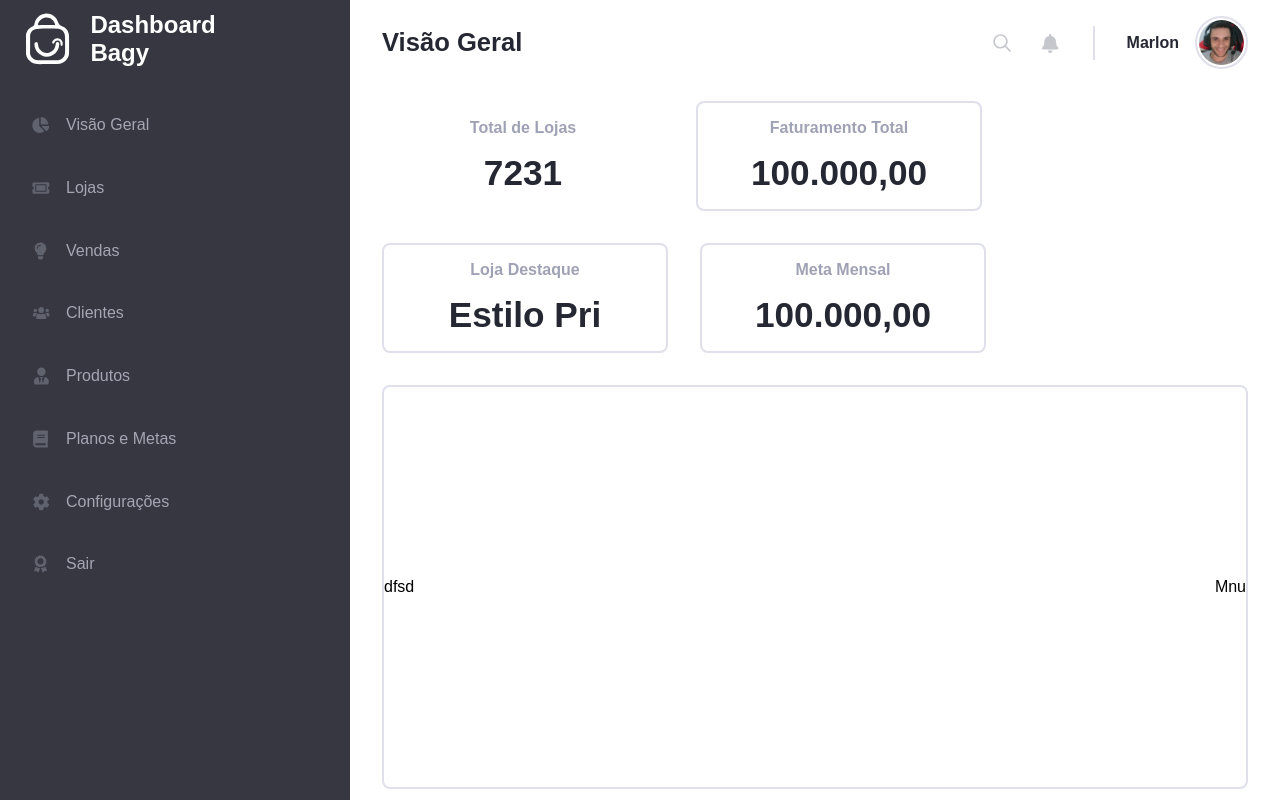
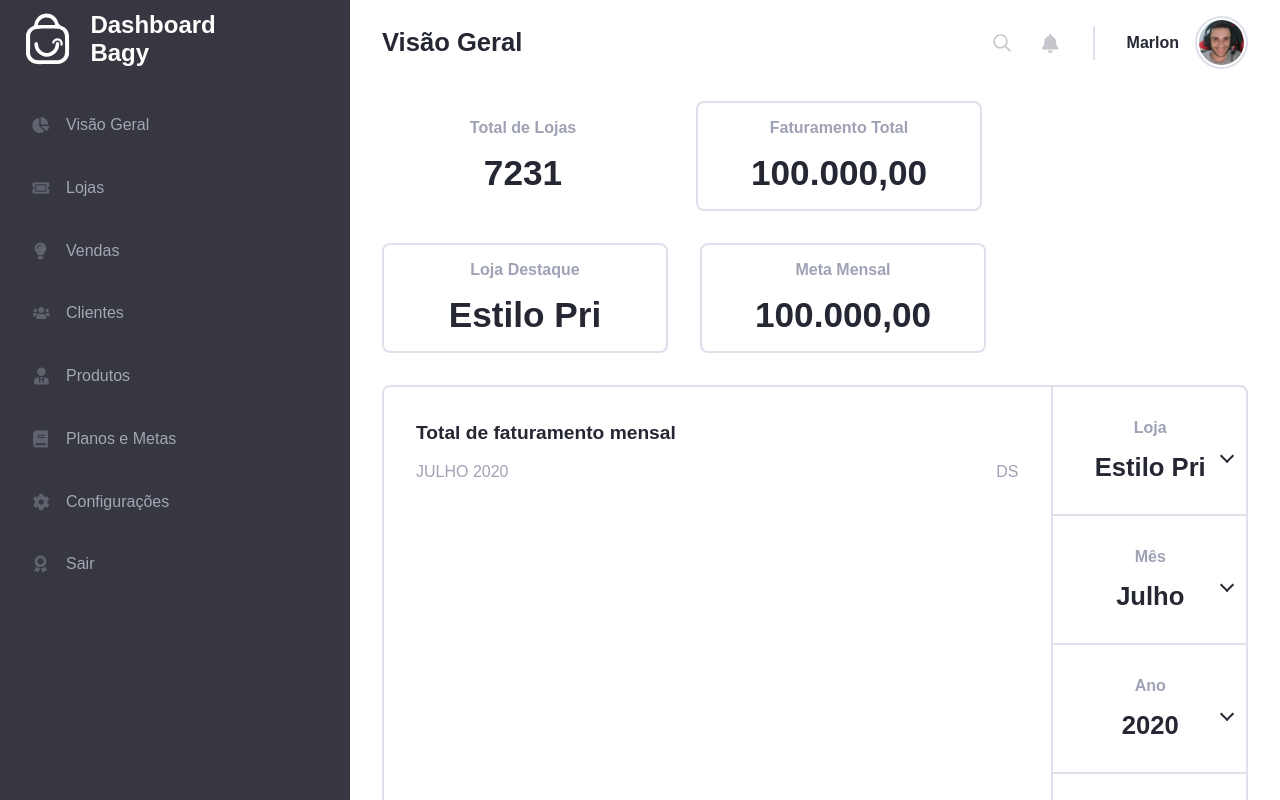
Before and after one commit to marlon307/teste-bagy, a Next.js app: page / in a window 1280 px wide. Shown: the top 800 px of the page. Built offline with nearby package versions, Linux system fonts and the light colour scheme.

Commit message:
Template graphyc

```diff
--- a/components/Main/MainGrapyh/index.js
+++ b/components/Main/MainGrapyh/index.js
@@ -1,12 +1,66 @@
 import React from 'react';
+import { Chart } from 'react-google-charts';
 import style from './style.module.scss';
+
+const data = [
+  ['Age', ''],
+  [4, 5.5], [8, 12],
+  [4, 5.5], [8, 12],
+  [4, 5.5], [8, 12],
+];
 
 function Graphy() {
   return (
     <section className={ style.dashboard }>
-      dfsd
-      <div>
-        Mnu
+      <div className={ style.headerdash }>
+        <div className={ style.primaryline }>
+          Total de faturamento mensal
+        </div>
+        <div className={ style.secondaryline }>
+          <span>JULHO 2020</span>
+          <div>
+            <span>DS</span>
+          </div>
+        </div>
+      </div>
+      <div className={ style.chart }>
+        {/* <Chart
+          chartType="Line"
+          data={ data }
+          width="100%"
+          height="100%"
+          legendToggle
+        /> */}
+      </div>
+      <div className={ style.mnchart }>
+        <ul>
+          <li>
+            <div className={ style.mn }>
+              <span>Loja</span>
+              <span>Estilo Pri</span>
+            </div>
+          </li>
+          <li>
+            <div className={ style.mn }>
+              <span>Mês</span>
+              <span>Julho</span>
+            </div>
+          </li>
+          <li>
+            <div className={ style.mn }>
+              <span>Ano</span>
+              <span>2020</span>
+            </div>
+          </li>
+          <li>
+            <span>Total de Faturamento</span>
+            <span>R$ 45.000,00</span>
+          </li>
+          <li>
+            <span>Analize Comparativa</span>
+            <span>Positivo</span>
+          </li>
+        </ul>
       </div>
     </section>
   );
--- a/components/Main/MainGrapyh/style.module.scss
+++ b/components/Main/MainGrapyh/style.module.scss
@@ -1,9 +1,105 @@
 .dashboard {
-  display: flex;
-  align-items: center;
   min-height: 50vh;
-  justify-content: space-between;
+  display: grid;
+  grid-template-areas:
+    "h h m"
+    "g g m"
+    "g g m"
+    "g g m"
+    "g g m"
+  ;
+  grid-template-columns: auto minmax(250px, 1500px);
   margin: 2em auto;
   border: 2px solid var(--color-border);
   border-radius: 8px;
 }
+
+.headerdash {
+  grid-area: h;
+  padding: 1em 2em;
+}
+
+.primaryline {
+  font-size: 1.2em;
+  font-weight: 600;
+  color: var(--title-color);
+  margin: 1em 0;
+}
+
+.secondaryline {
+  display: flex;
+  align-items: center;
+  justify-content: space-between;
+
+  span {
+    color: var(--color-h4-text-box);
+  }
+}
+
+.chart {
+  grid-area: g;
+}
+
+.mnchart {
+  grid-area: m;
+
+  ul {
+    display: block;
+    width: 100%;
+    border-left: 2px solid var(--color-border);
+  }
+
+  li {
+    display: flex;
+    align-items: center;
+    justify-content: center;
+    flex-direction: column;
+    padding: 2em 1em;
+    gap: 16px;
+    border-bottom: 2px solid var(--color-border);
+  }
+
+  span {
+    font-weight: 600;
+    color: var(--color-h4-text-box);
+  }
+
+  span:last-child {
+    color: var(--title-color);
+    text-align: center;
+    font-size: 1.6em;
+  }
+
+  li:last-child {
+    border: none;
+
+    span:last-child {
+      color: var(--color-approve);
+    }
+  }
+}
+
+.mn {
+  position: relative;
+  display: flex;
+  align-items: center;
+  justify-content: center;
+  flex-direction: column;
+  gap: 16px;
+  width: 100%;
+  height: 100%;
+  cursor: pointer;
+
+  &:after {
+    content: '';
+    position: absolute;
+    display: inline-block;
+    width: 8px;
+    height: 8px;
+    border-left: 2px solid var(--title-color);
+    border-bottom: 2px solid var(--title-color);
+    top: 50%;
+    right: 0;
+    transform: rotateZ(315deg);
+  }
+}
--- a/package.json
+++ b/package.json
@@ -12,6 +12,7 @@
     "next": "12.1.1",
     "react": "17.0.2",
     "react-dom": "17.0.2",
+    "react-google-charts": "^4.0.0",
     "sass": "^1.49.9"
   },
   "devDependencies": {
--- a/styles/globals.scss
+++ b/styles/globals.scss
@@ -29,6 +29,7 @@
   --color-tb-bx-product: #677371;
   --color-date-bx-product: #FEC400;
   --color-price-bx-product: #2F80ED;
+  --color-approve: #219653;
 }
 
 ::-webkit-scrollbar-track {
```
Also changed, not shown: 1 other file (tests, documents, lock files or other folders).
